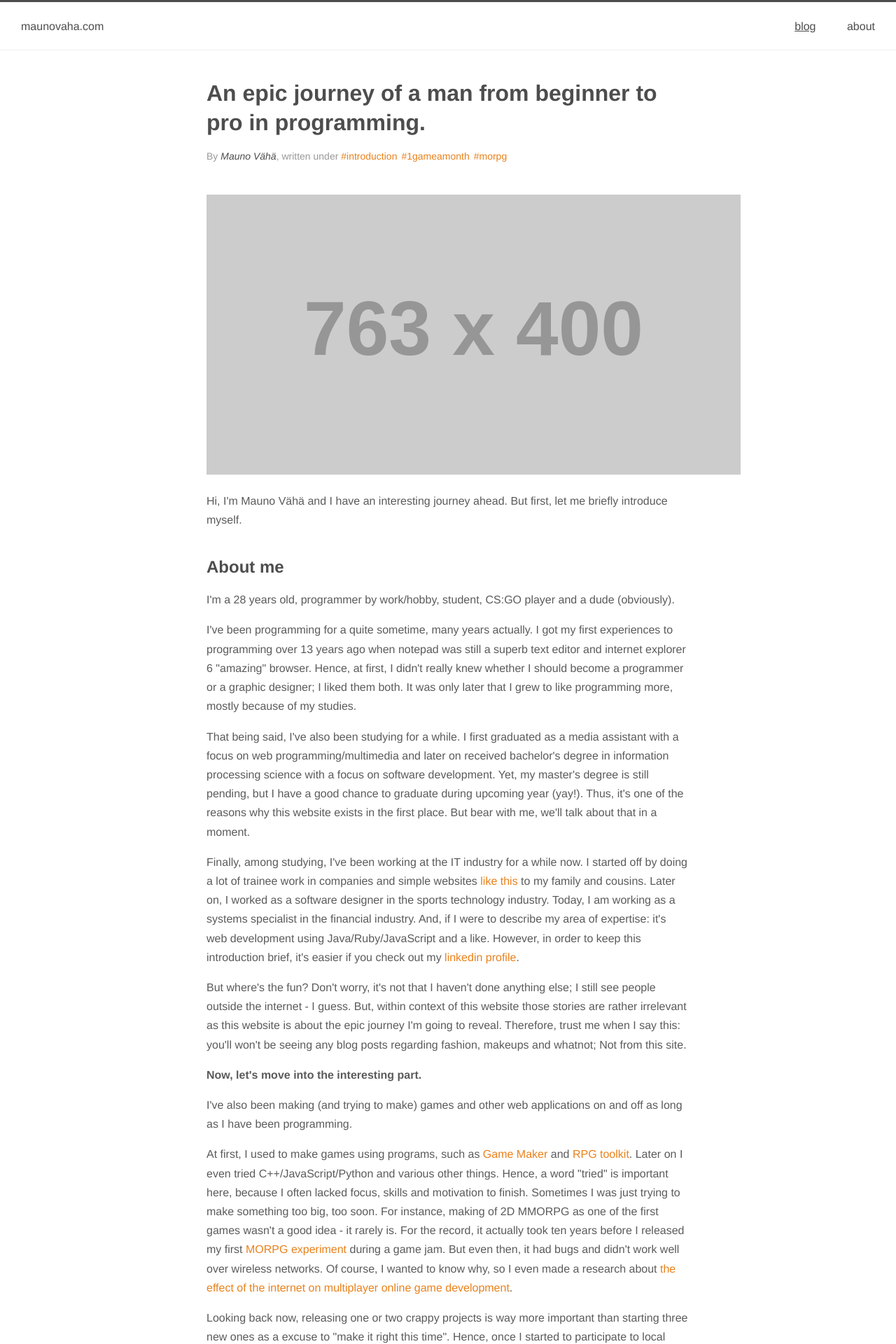
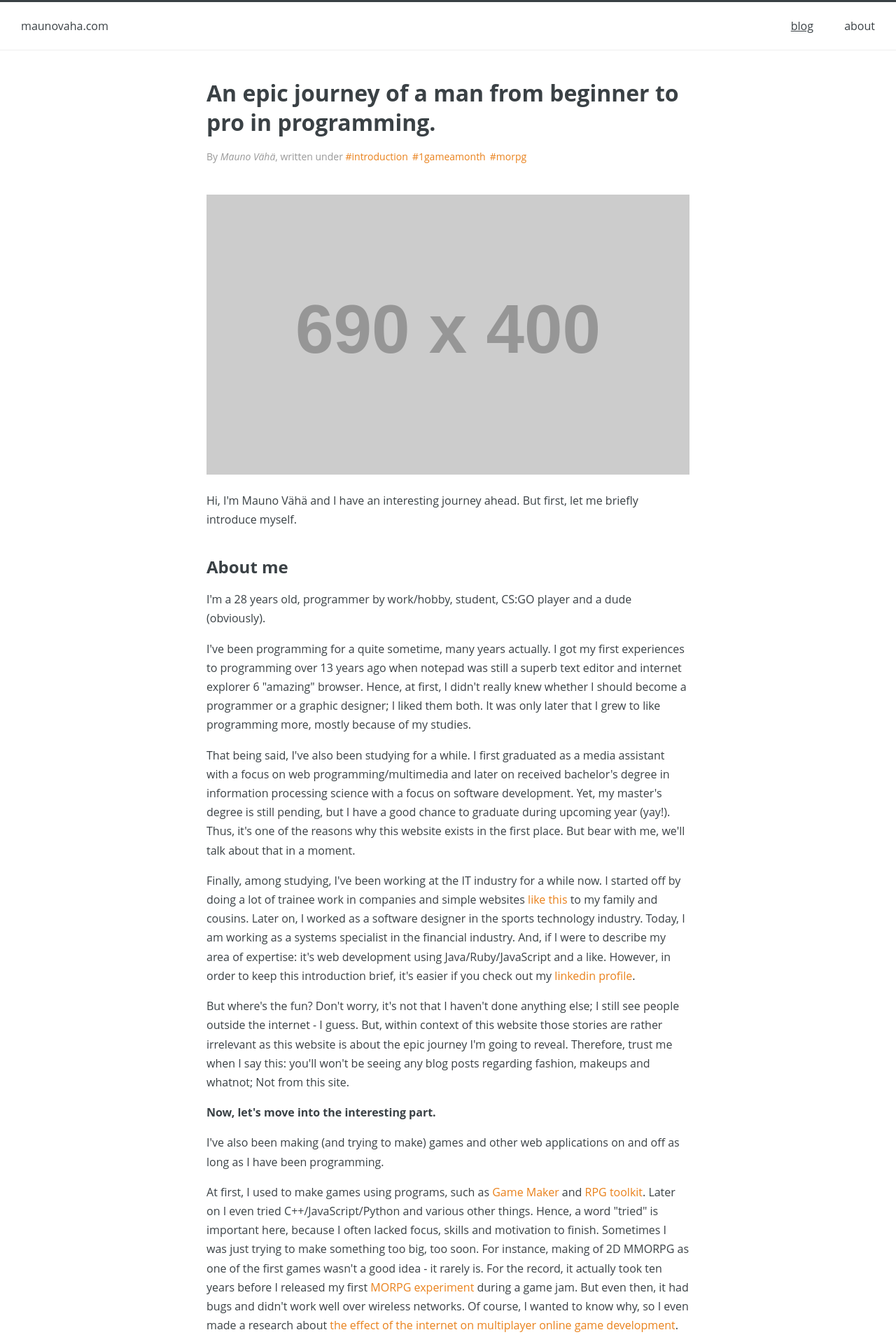
Before and after one commit to maunovaha/maunovaha.com, a Jekyll site: the page built from index.html, in a window 1280 px wide. Shown: the top 1920 px of the page at 70% size. Built offline with Jekyll 4.4.1, drawn with Linux system fonts in a browser that asks for light colours; comment, search, counter and statistics services are not loaded; some of the changed text lies outside the part shown.

Commit message:
Adds some styling

```diff
--- a/_includes/footer.html
+++ b/_includes/footer.html
@@ -1,8 +1,7 @@
 <footer>
   <div class="site-footer">
-    <h2 style="margin-bottom: 24px;">Welcome aboard</h2>
+    <h2 style="margin-bottom: 42px;">Become a member of my crew</h2>
     <pre style="white-space: pre; word-wrap: normal; font-style: monospace; line-height: normal;">
-    <!--
                 |              ~.~
                )_)    |
               )___)  )_)    ~.~
--- a/_includes/header.html
+++ b/_includes/header.html
@@ -2,16 +2,13 @@
 <header class="site-header">
   <div class="content pure-g">
     <div class="pure-u-1 pure-u-lg-12-24">
-      <a href="/blog" class="logo" style="color: #4D4D4D; font-weight: 300;">{{ site.title }}</a>
-    <!--
-      <p style="margin-top: 0px; margin-bottom: 0px;"><a href="/blog" class="logo">maunovaha.com</a>&raquo; <em style="font-size: 12px;">An epic journey of a man from beginner to pro in programming.</em></p>
-    -->
+      <a href="/blog" class="logo">{{ site.title }}</a>
     </div>
     <div class="pure-u-1 pure-u-lg-12-24">
       <nav>
         <ul>
-          <li><a href="/blog" class="selected" style="color: #4D4D4D; text-decoration: underline;">blog</a></li>
-          <li><a href="/about" style="color: #4D4D4D;">about</a></li>
+          <li><a href="/blog" class="selected">blog</a></li>
+          <li><a href="/about">about</a></li>
         </ul>
       </nav>
     </div>
--- a/_layouts/default.html
+++ b/_layouts/default.html
@@ -13,9 +13,9 @@
     <article>
       <header class="post-header">
         <h1 class="post-title">An epic journey of a man from beginner to pro in programming.</h1>
-        <p class="post-meta">By <em style="color: #4D4D4D;">Mauno Vähä</em>, written under <a href="#" class="no-margin tag">#introduction</a><a href="#" class="tag">#1gameamonth</a><a href="#" class="tag">#morpg</a></p>
+        <p class="post-meta">By <em>Mauno Vähä</em>, written under <a href="#" class="no-margin tag">#introduction</a><a href="#" class="tag">#1gameamonth</a><a href="#" class="tag">#morpg</a></p>
       </header>
-      <img alt="Mauno's picture" src="http://placehold.it/763x400">
+      <img alt="Mauno's picture" src="http://placehold.it/690x400">
       <p>Hi, I'm Mauno Vähä and I have an interesting journey ahead. But first, let me briefly introduce myself.</p>
       <h2 style="margin-top: 40px;">About me</h2>
       <p>
@@ -34,7 +34,7 @@
         But where's the fun? Don't worry, it's not that I haven't done anything else; I still see people outside the internet - I guess. But, within context of this website those stories are rather irrelevant as this website is about the epic journey I'm going to reveal. Therefore, trust me when I say this: you'll won't be seeing any blog posts regarding fashion, makeups and whatnot; Not from this site. <!--Interestingly, however, that hoodie I'm wearing at the picture is a brand new! -->
       </p>
       <p>
-        <b>Now, let's move into the interesting part.</b>
+        <strong>Now, let's move into the interesting part.</strong>
       </p>
       <p>
         I've also been making (and trying to make) games and other web applications on and off as long as I have been programming.
@@ -54,30 +54,27 @@
       </p>
       -->
       <h2 style="margin-top: 40px;">The epic journey</h2>
-      <p><b>In short, the epic journey is about me trying to get better at making games and applications.</b></p>
+      <p><em>In short, the epic journey is about me trying to get better at making games and applications.</em></p>
 
       <p>
-        Hence, I sincerely believe that in order to do so, I need to be more systematic about it and find out what works and what doesn't. For this reason, I need people like you to help me out: to tryout the things I have build and to leave a comment or two. However, what I need most is to set reasonable goals and to have focus. That being said, in 2015 I wan't to focus purely on making games.
+        Hence, I sincerely believe that in order to do so, I need to be more systematic about it and find out what works and what doesn't. For this reason, I need people like you to help me out: to tryout the games I'm developing and to leave a comment or two. However, what I need most is to set reasonable goals and to have focus. That being said, in 2015 I wan't to focus purely on making games.
       </p>
-      <p>
-        <b>But why should you care?</b>
+      <p><strong>But why should you care?</strong></p>
       </p>
       <p>
         Well, the changes are that you are also battling to become better at making games. Or maybe, you are just curious to see when a guy keeps failing every step of the way. However, at very best my blog will serve you as a resource to avoid making the same mistakes.
       </p>
-      <p>
-        <b>My goals for this year</b>
+      <p style="margin-top: 40px;"><strong>My goals for this year:</strong></p>
       </p>
       <ul>
         <li>One game a month for you to play, total of 12 games with postmortems.</li>
-        <li>Dev logs explaining how I am developing my second 2D MORPG.</li>
-        <li style="color: #999;">Game programming tutorials (If I have any freetime - I doubt.)</li>
+        <li>Dev logs explaining the progress of my second 2D MORPG.</li>
       </ul>
-      <p>
+      <p style="margin-top: 40px;">
         Okey, so there you have it. I hope you find these goals as interesting as I do. I have a lot of work ahead, but keeping things simple I believe I can succeed.
       </p>
       <p>
-        So this is the end of my very first blog post. Next time, I am going to take a step back and find out what wen't wrong with my previous games. Stay tuned.
+        Next time, I am going to take a step back and find out what wen't wrong with my previous games. Stay tuned.
       </p>
     </article>
     <!-- end of {{ post }}-->
--- a/_sass/_base.scss
+++ b/_sass/_base.scss
@@ -6,25 +6,13 @@
 
 body {
   line-height: 1.7em;
-  color: #5b5b5b;
+  color: #3A4145;
   font-size: 16px;
-  font-weight: 300;
-  -webkit-text-size-adjust: 100%;
 }
 
 html, body, button, input, select, textarea,
 .pure-g [class *= "pure-u"] {
-    font-family: Helvetica, Arial, sans-serif;
-}
-
-h1,
-h2,
-h3,
-h4,
-h5,
-h6,
-label {
-  color: #4D4D4D;
+  font-family: 'Open Sans', Arial, Helvetica, sans-serif;
 }
 
 a,
@@ -32,9 +20,6 @@
 a:hover,
 a:active {
   color: #E9811B;
-  /* color: #4a6b82; */
-  /* color: #3D92C9; */
-  /* #E9811B */
 }
 
 a,
@@ -50,16 +35,3 @@
 .no-margin {
   margin: 0px !important;
 }
-
-/*
-h1 {
-  font-size: 32px;
-}
-*/
-
-/*
-.top-menu-bg {
-  height: 407px;
-  background: #fff url("/assets/header-bg.png") no-repeat top left;
-}
-*/
--- a/_sass/_footer.scss
+++ b/_sass/_footer.scss
@@ -31,7 +31,6 @@
   font-size: 12px;
   color: #999;
 
-
   p {
     margin: 0px;
   }
--- a/_sass/_header.scss
+++ b/_sass/_header.scss
@@ -1,30 +1,21 @@
 .site-header {
-  border-top: 3px solid #4D4D4D;
-  /*background: #000;*/
+  border-top: 3px solid #3A4145;
   border-bottom: 1px solid #eee;
-  /*padding: 12px 30px;
-  color: #fff;
-  max-width: 750px;
-  margin: 0 auto;*/
-  /* border-bottom: 1px solid #eee; */
 }
 
 .site-header .content {
   padding: 20px 30px;
-  /* color: #fff; */
-  /*max-width: 750px;*/
   margin: 0 auto;
-  /*text-align: center;*/
 
   a,
   a:visited,
   a:hover,
   a:active {
     text-transform: lowercase;
+    color: #3A4145;
   }
 
   .logo {
-    font-weight: bold;
     display: inline-block;
     *display: inline;
     zoom: 1;
@@ -67,7 +58,7 @@
   }
 
   ul li a.selected {
-    /*text-decoration: none;*/
+    text-decoration: underline;
   }
 }
 
```
Also changed, not shown: other parts of _includes/footer.html (+1 -2 lines). Lines whose indentation alone changed are shown as unchanged.
